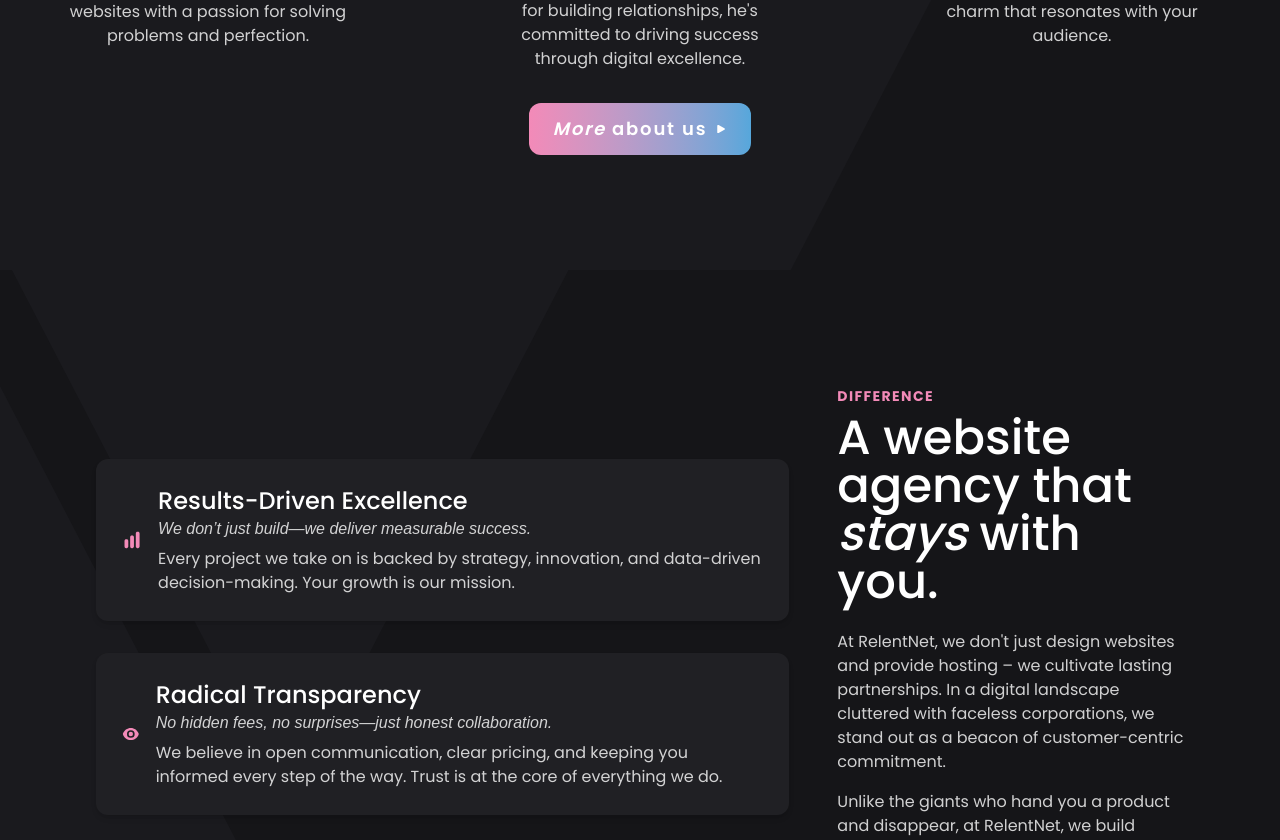
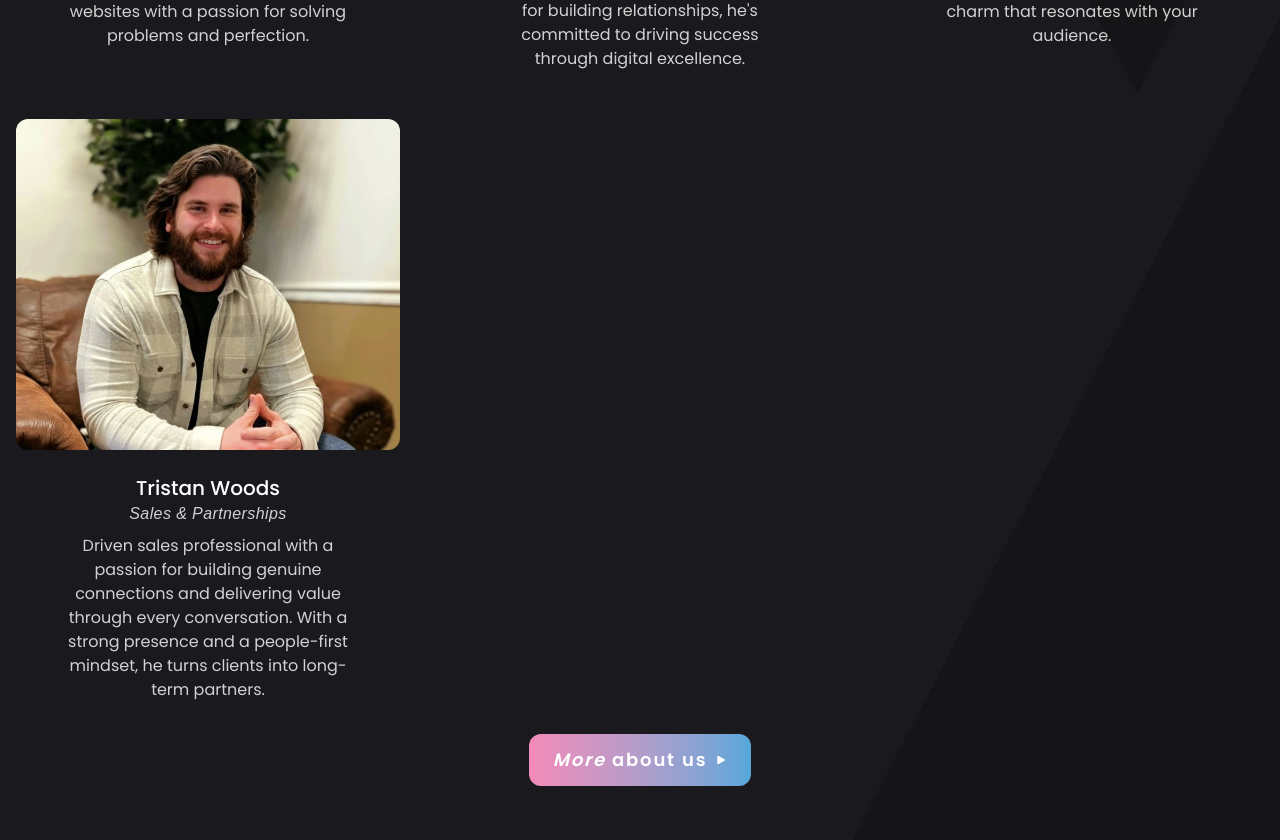
Before and after one commit to brandon-relentnet/relentnet.com, a Next.js app: page / in a window 1280 px wide. Shown: the part 3564-4404 px from the top of the page. Built offline with nearby package versions, Linux system fonts and the light colour scheme.

Commit message:
Added a new team member.

```diff
--- a/src/components/sections/Team.js
+++ b/src/components/sections/Team.js
@@ -5,39 +5,39 @@
 
 const TeamSection = () => {
   return (
-    <section id="team-info" className="relative py-section scroll-m-20">
+    <section id="team-info" className="relative scroll-m-20 py-section">
       <span className="bg-mask-right" />
-      <div className="container relative mx-auto px-4 py-block">
-        <div className="text-center lg:w-1/2 mx-auto px-4 mb-12">
-          <div className="text-sm uppercase font-bold tracking-widest text-primary mb-2">
+      <div className="relative container mx-auto px-4 py-block">
+        <div className="mx-auto mb-12 px-4 text-center lg:w-1/2">
+          <div className="mb-2 text-sm font-bold tracking-widest text-primary uppercase">
             People
           </div>
-          <h2 className="text-4xl md:text-5xl font-medium mb-6">
-            The <span className="italic">relentless</span> individuals.
+          <h2 className="mb-6 text-4xl font-medium md:text-5xl">
+            The <span className="italic">relentless</span> leadership.
           </h2>
-          <p className="text-base-content/80 max-w-[80ch] mb-4">
+          <p className="mb-4 max-w-[80ch] text-base-content/80">
             We are a team of dedicated professionals committed to delivering
             excellence in web development, design, and digital marketing. With a
             passion for innovation and a focus on results, we work
             collaboratively to bring your online vision to life.
           </p>
         </div>
-        <div className="grid grid-cols-1 lg:grid-cols-3 gap-12 place-content-center mb-8">
+        <div className="mb-8 grid grid-cols-1 place-content-center gap-12 lg:grid-cols-3">
           {teamMembers.map((member, i) => (
-            <div key={member.name} className="text-center grid-card gap-y-4">
+            <div key={member.name} className="grid-card gap-y-4 text-center">
               <Image
                 src={member.image}
-                className="rounded-xl mx-auto mb-6"
+                className="mx-auto mb-6 rounded-xl"
                 alt={member.name}
                 quality={100}
                 width={400}
                 height={400}
                 sizes="(max-width: 768px) 350px, 400px"
               />
-              <div className="w-3/4 mx-auto">
+              <div className="mx-auto w-3/4">
                 <h3 className="text-xl font-medium">{member.name}</h3>
                 <p
-                  className="italic text-base-content/80 tracking-wide mb-2"
+                  className="mb-2 tracking-wide text-base-content/80 italic"
                   style={{ fontFamily: "'AdamBold', sans-serif" }}
                 >
                   {member.role}
--- a/src/data/siteData.js
+++ b/src/data/siteData.js
@@ -79,6 +79,13 @@
       "Our graphic designer, adding an artistic touch to your logos or banners. Her designs are visually appealing, ensuring a unique charm that resonates with your audience.",
     image: "/images/lindsey-delaune-pfp.webp",
   },
+  {
+    name: "Tristan Woods",
+    role: "Sales & Partnerships",
+    blurb:
+      "Driven sales professional with a passion for building genuine connections and delivering value through every conversation. With a strong presence and a people-first mindset, he turns clients into long-term partners.",
+    image: "/images/tristan-woods-pfp.webp",
+  },
 ];
 
 // The differences data
```
Also changed, not shown: public/images/tristan-woods-pfp.webp (added).
